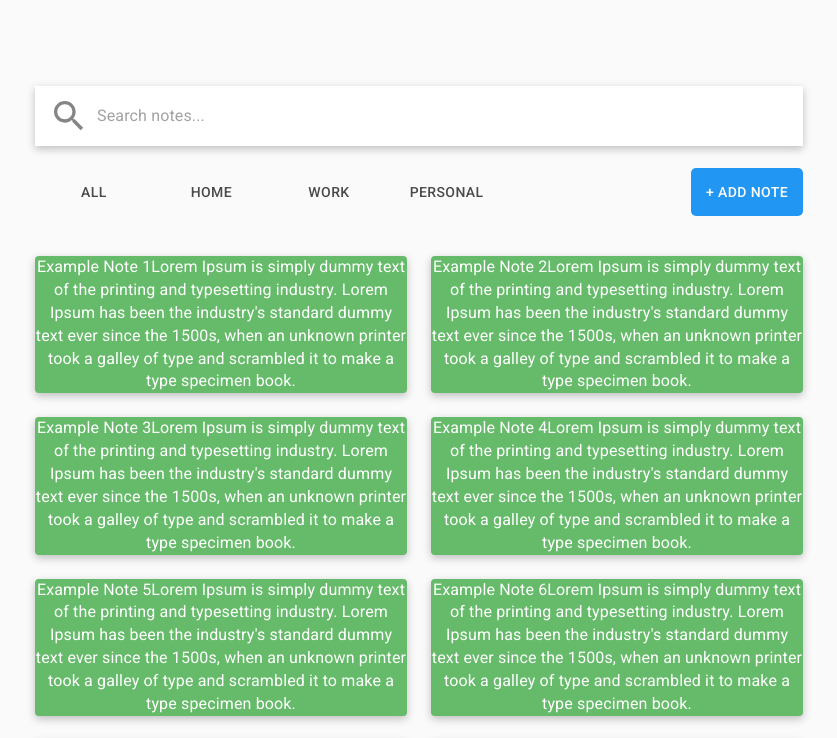
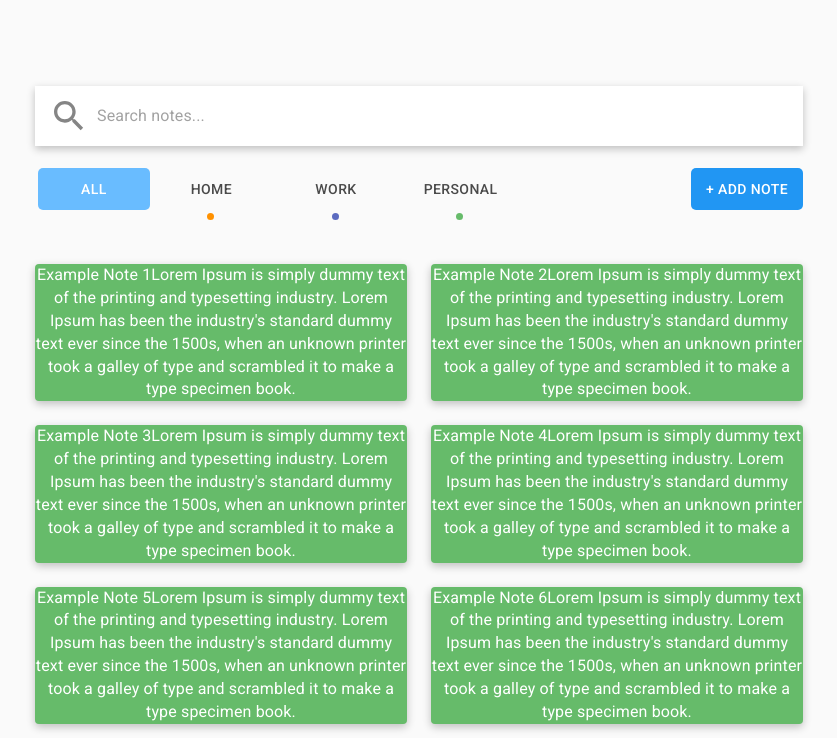
Before and after one commit to DKBoston15/react-notes-app, a React (Create React App) app: page / in a window 1280 px wide. Shown: the top 738 px of the page, without its empty margins (221-1058 px from the left). Built offline with nearby package versions, Linux system fonts and the light colour scheme.

Commit message:
Tab/Navigation Styling/Refactoring

```diff
--- a/src/modules/notes/NotesBoard.tsx
+++ b/src/modules/notes/NotesBoard.tsx
@@ -25,7 +25,7 @@ export const NotesBoard = ({ notes }: INotesProp) => {
     return (
         <Grid container spacing={3} className={grid}>
             {notes.map((note) => (
-                <Grid item xs={6}>
+                <Grid item xs={6} key={note.id}>
                     <Note
                         title={note.title}
                         description={note.description}
--- a/src/modules/notes/NotesNavigation.tsx
+++ b/src/modules/notes/NotesNavigation.tsx
@@ -4,7 +4,6 @@ import { useState, useMemo } from "react";
 // Material UI
 import AppBar from "@material-ui/core/AppBar";
 import Tabs from "@material-ui/core/Tabs";
-import TabList from "@material-ui/lab/TabList";
 import TabContext from "@material-ui/lab/TabContext";
 import Tab from "@material-ui/core/Tab";
 import Button from "@material-ui/core/Button";
@@ -20,11 +19,31 @@ interface INavProp {
 }
 
 const useStyles = makeStyles({
+    circle: {
+        width: "7px",
+        height: "7px",
+        borderRadius: "100%",
+        backgroundColor: "red",
+        position: "relative",
+        top: "3.2em",
+        right: "4.5em",
+        zIndex: 10000
+    },
+    bgOrange: {
+        backgroundColor: "#FF9100"
+    },
+    bgPurple: {
+        backgroundColor: "#5C6BC0"
+    },
+    bgGreen: {
+        backgroundColor: "#66BB6A"
+    },
     navContainer: {
         display: "flex",
         marginTop: "1em",
         padding: "0"
     },
+
     customAppBar: {
         background: "none",
         width: "100%",
@@ -40,7 +59,8 @@ const useStyles = makeStyles({
         color: "white",
         whiteSpace: "nowrap",
         width: "1em",
-        borderRadius: "5px"
+        borderRadius: "5px",
+        height: "3em"
     }
 });
 
@@ -49,7 +69,7 @@ const useStyles = makeStyles({
 // 3. You can even create a custom hook e.g. useNotes to abstract business logic in React.
 // 4. Point 2 will allow you to wirte great unit tests using e.g. jest
 export const NotesNavigation = ({ handleOpen, notes }: INavProp) => {
-    const { navContainer, customAppBar, addNotesButton } = useStyles();
+    const classes = useStyles();
     // Tab State
     const [tab, setTab] = useState("all");
 
@@ -69,17 +89,33 @@ export const NotesNavigation = ({ handleOpen, notes }: INavProp) => {
     return (
         <div>
             <TabContext value={tab}>
-                <Container className={navContainer}>
-                    <AppBar position="static" className={customAppBar}>
-                        <TabList onChange={handleChange}>
-                            <Tabs>
-                                <Tab label="All" value={"all"} />
-                                <Tab label="Home" value={"home"} />
-                                <Tab label="Work" value={"work"} />
-                                <Tab label="Personal" value={"personal"} />
-                            </Tabs>
-                        </TabList>
-                        <Button className={addNotesButton} onClick={handleOpen}>
+                <Container className={classes.navContainer}>
+                    <AppBar position="static" className={classes.customAppBar}>
+                        <Tabs value={tab} onChange={handleChange}>
+                            <Tab label="All" value={"all"} />
+                            <Tab label="Home" value={"home"} />
+                            {tab !== "home" && (
+                                <div
+                                    className={`${classes.circle} ${classes.bgOrange}`}
+                                ></div>
+                            )}
+                            <Tab label="Work" value={"work"} />
+                            {tab !== "work" && (
+                                <div
+                                    className={`${classes.circle} ${classes.bgPurple}`}
+                                ></div>
+                            )}
+                            <Tab label="Personal" value={"personal"} />
+                            {tab !== "personal" && (
+                                <div
+                                    className={`${classes.circle} ${classes.bgGreen}`}
+                                ></div>
+                            )}
+                        </Tabs>
+                        <Button
+                            className={classes.addNotesButton}
+                            onClick={handleOpen}
+                        >
                             + Add Note
                         </Button>
                     </AppBar>
--- a/src/theme.tsx
+++ b/src/theme.tsx
@@ -3,15 +3,34 @@ import { createMuiTheme } from "@material-ui/core";
 const theme = () =>
     createMuiTheme({
         overrides: {
+            MuiTabs: {
+                indicator: {
+                    display: "none"
+                },
+                scroller: {
+                    paddingBottom: "1em"
+                }
+            },
             MuiTab: {
                 root: {
                     background: "none",
                     margin: "0 .2em",
                     minWidth: "8em !important",
-                    padding: "0px"
-                },
-                selected: {
-                    backgroundColor: "red"
+                    minHeight: "3em",
+                    padding: ".2em",
+                    "&::after": {
+                        content: " ",
+                        display: "block",
+                        width: "15px",
+                        height: "15px",
+                        borderRadius: "7.5px",
+                        backgroundColor: "#69b6d5"
+                    },
+                    "&$selected": {
+                        color: "white",
+                        background: "#69BCFF",
+                        borderRadius: "5px"
+                    }
                 }
             }
         }
```
